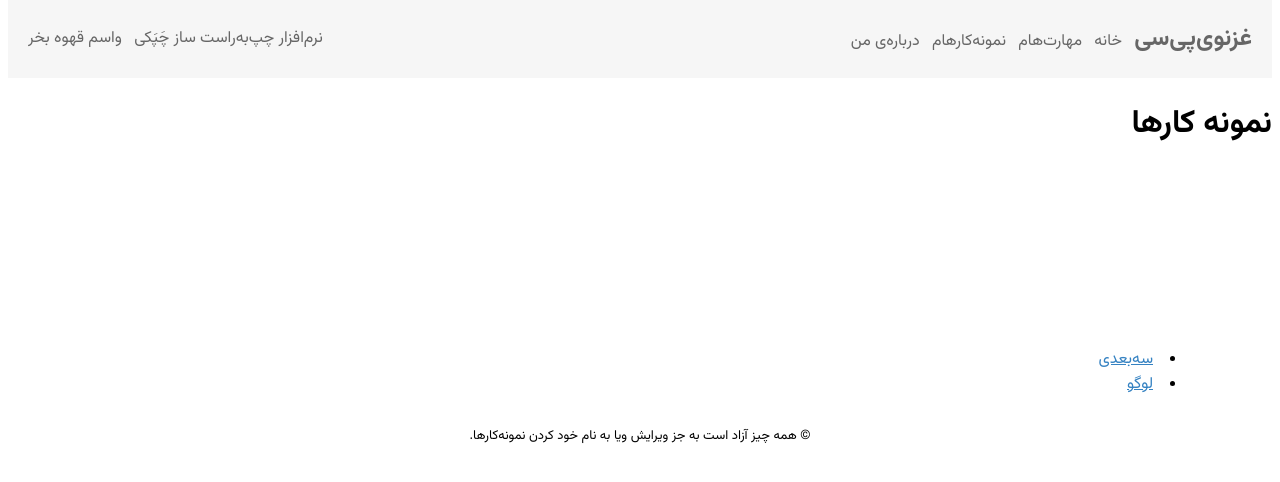
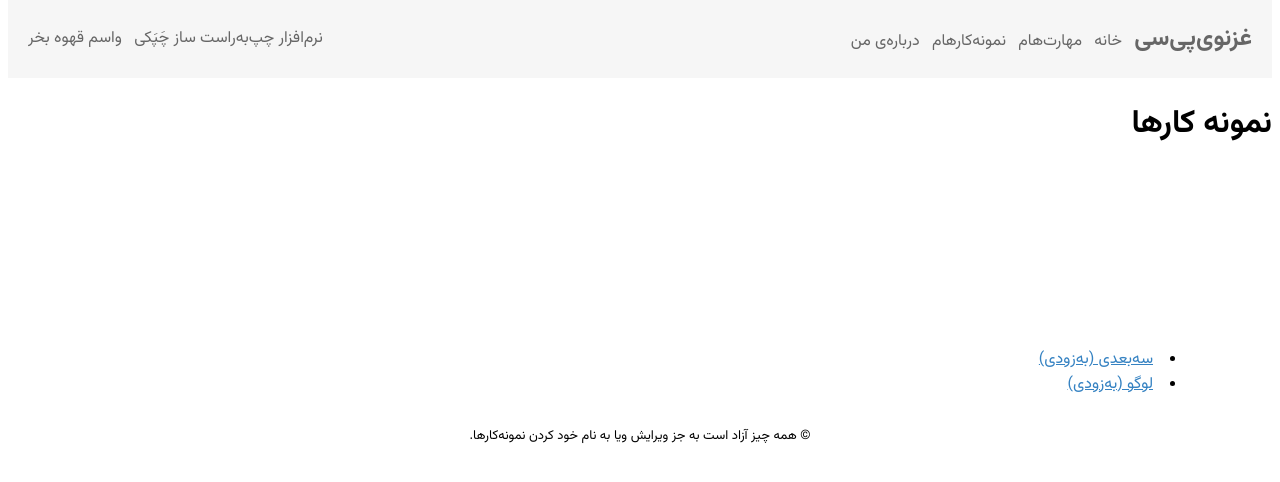
Before and after one commit to ghaznavipc/ghaznavipc.github.io, a plain HTML site: page works/index.html in a window 1280 px wide. Drawn offline with nearby package versions, Linux system fonts and the light colour scheme; files that its build step writes are made by us from their sources.

Commit message:
added به‌زودی to works menu items

```diff
--- a/works/index.html
+++ b/works/index.html
@@ -54,10 +54,10 @@
     <main class="container">
         <menu>
             <li>
-                <a href="/3d">سه‌بعدی</a>
+                <a href="/3d">سه‌بعدی (به‌زودی)</a>
             </li>
             <li>
-                <a href="/logo">لوگو</a>
+                <a href="/logo">لوگو (به‌زودی)</a>
             </li>
         </menu>
     </main>
```
